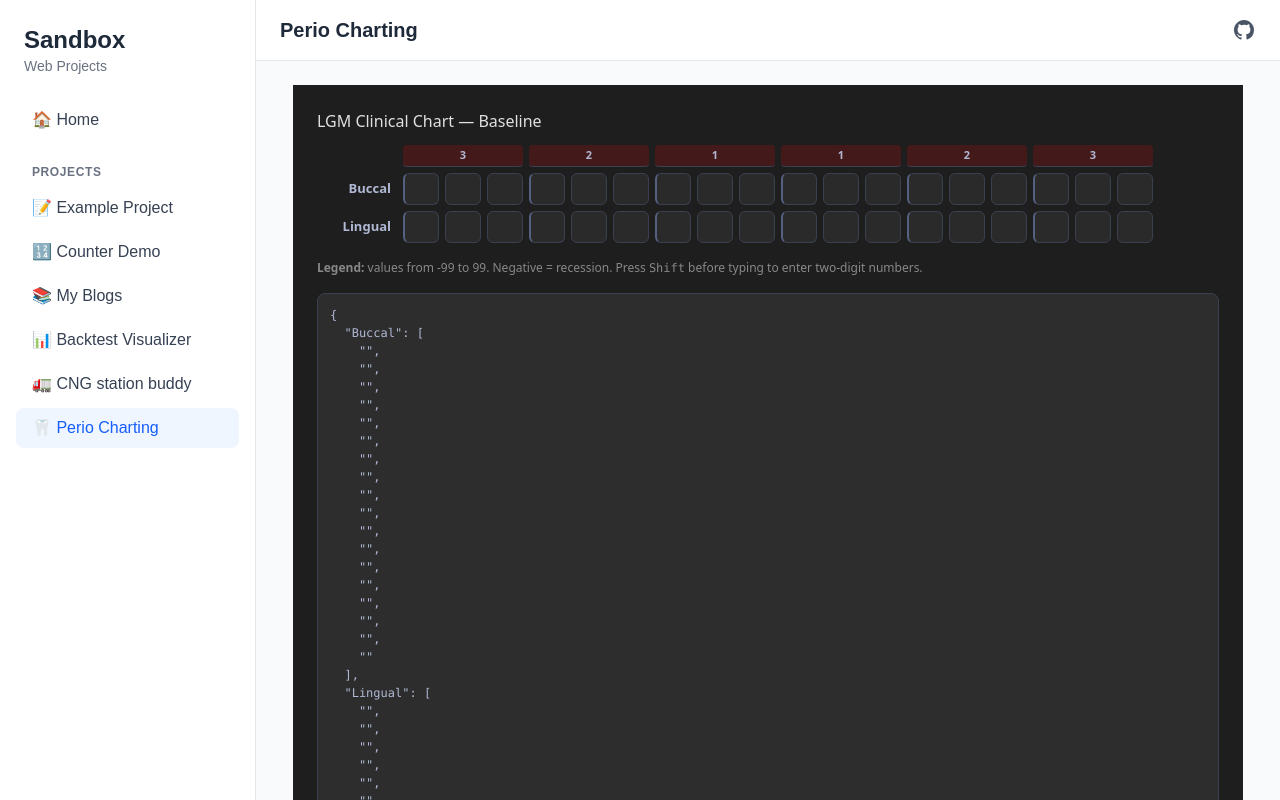
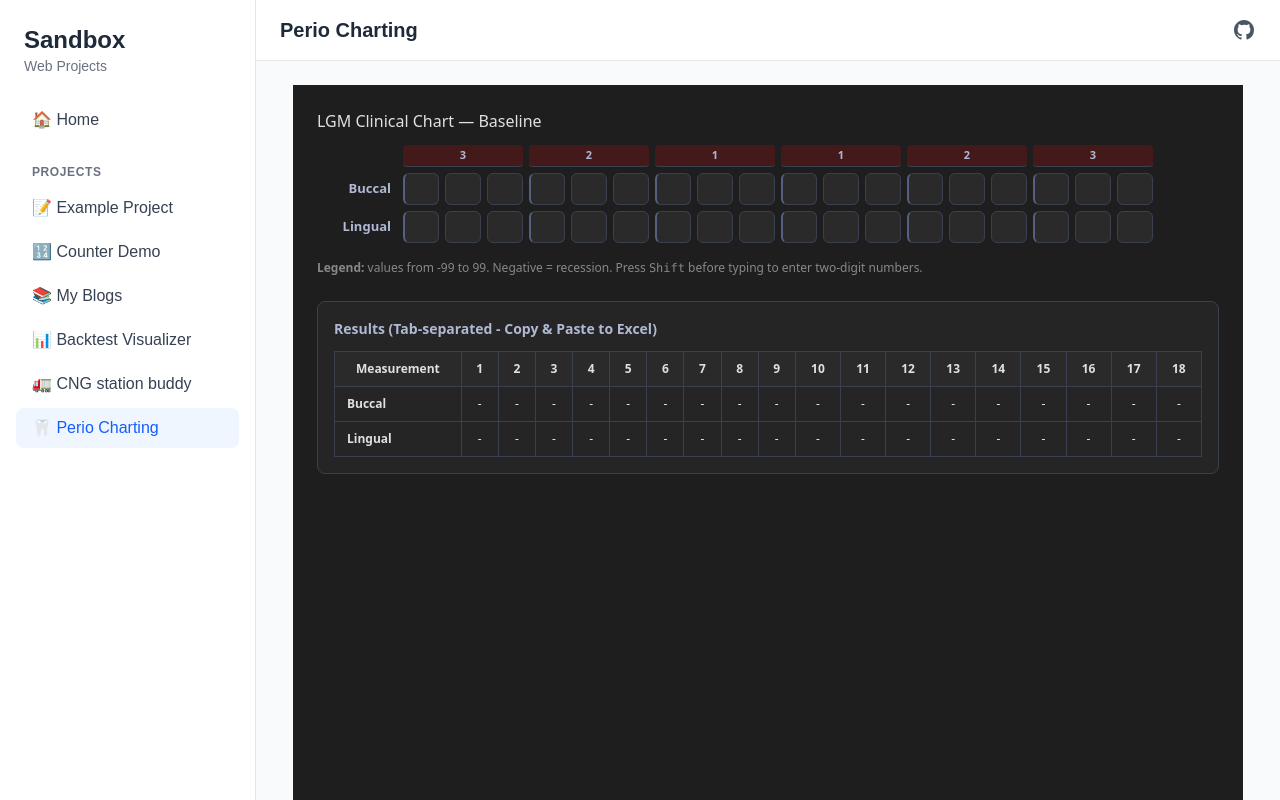
Before and after one commit to ishu9bansal/sandbox, a Next.js app: page /perio in a window 1280 px wide. Shown: the top 800 px of the page. Built offline with nearby package versions, Linux system fonts and the light colour scheme.

Commit message:
results to table

```diff
--- a/src/app/perio/page.tsx
+++ b/src/app/perio/page.tsx
@@ -193,7 +193,33 @@ export default function PerioApp() {
         Press <code>Shift</code> before typing to enter two-digit numbers.
       </div>
 
-      <pre style={styles.json}>{JSON.stringify(data, null, 2)}</pre>
+      <div style={styles.tableContainer}>
+        <h3 style={styles.tableTitle}>Results (Tab-separated - Copy & Paste to Excel)</h3>
+        <table style={styles.resultTable}>
+          <thead>
+            <tr style={styles.tableHeader}>
+              <th style={styles.tableCell}>Measurement</th>
+              {Array.from({ length: TEETH }).map((_, i) => (
+                <th key={i} style={styles.tableCell}>{i + 1}</th>
+              ))}
+            </tr>
+          </thead>
+          <tbody>
+            {ROWS.map((rowName) => (
+              <tr key={rowName} style={styles.tableRow}>
+                <td style={{ ...styles.tableCell, fontWeight: 600, textAlign: "left" }}>
+                  {rowName}
+                </td>
+                {data[rowName].map((value, c) => (
+                  <td key={c} style={styles.tableCell}>
+                    {value || "-"}
+                  </td>
+                ))}
+              </tr>
+            ))}
+          </tbody>
+        </table>
+      </div>
     </div>
   );
 }
@@ -256,6 +282,37 @@ const styles = {
     fontSize: 12,
     color: "#888"
   },
+  tableContainer: {
+    marginTop: 24,
+    border: "1px solid #3a4050",
+    borderRadius: 8,
+    padding: 16,
+    background: "#252525",
+    overflowX: "auto"
+  },
+  tableTitle: {
+    fontSize: 14,
+    fontWeight: 600,
+    marginBottom: 12,
+    color: "#b0b8d4"
+  },
+  resultTable: {
+    width: "100%",
+    borderCollapse: "collapse",
+    fontSize: 12
+  },
+  tableHeader: {
+    background: "#2a2a2a"
+  },
+  tableRow: {
+    borderBottom: "1px solid #3a4050"
+  },
+  tableCell: {
+    padding: "8px 12px",
+    border: "1px solid #3a4050",
+    textAlign: "center",
+    color: "#e0e0e0"
+  },
   json: {
     marginTop: 16,
     background: "#2d2d2d",
```
